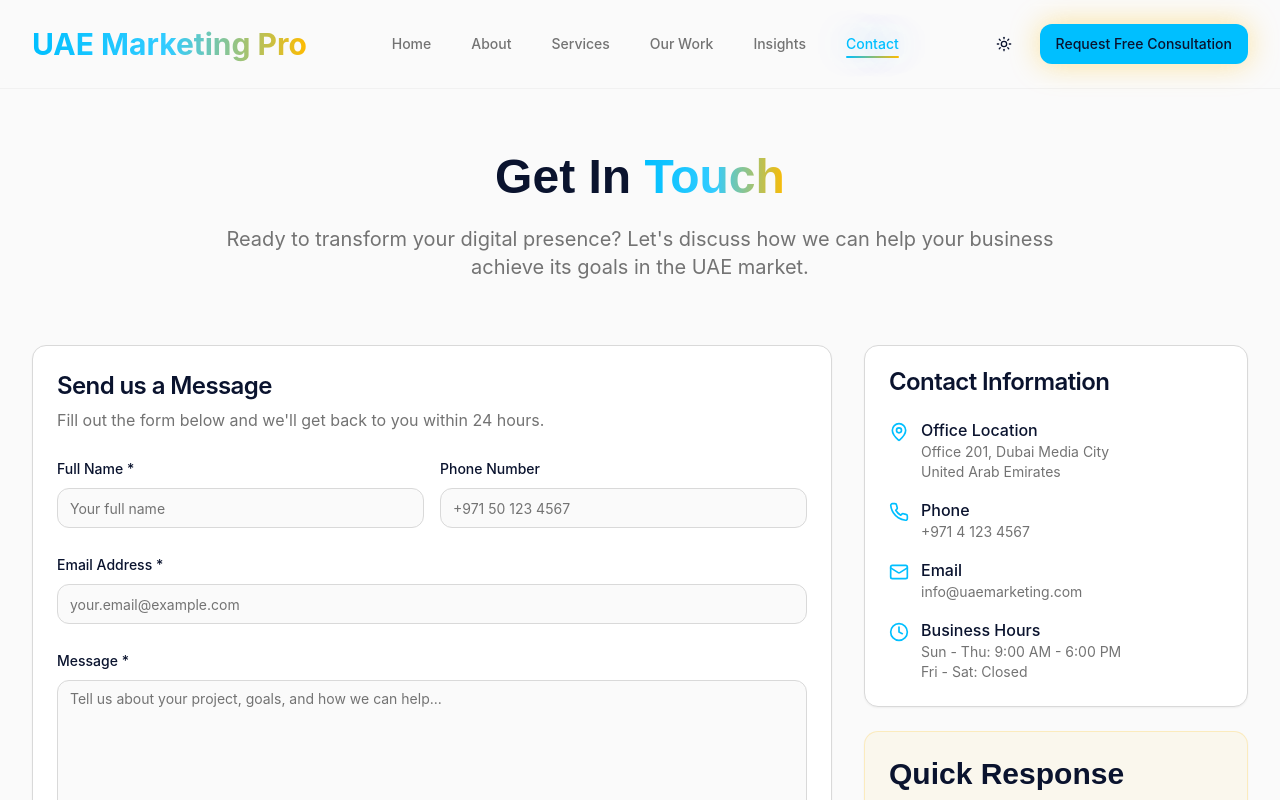
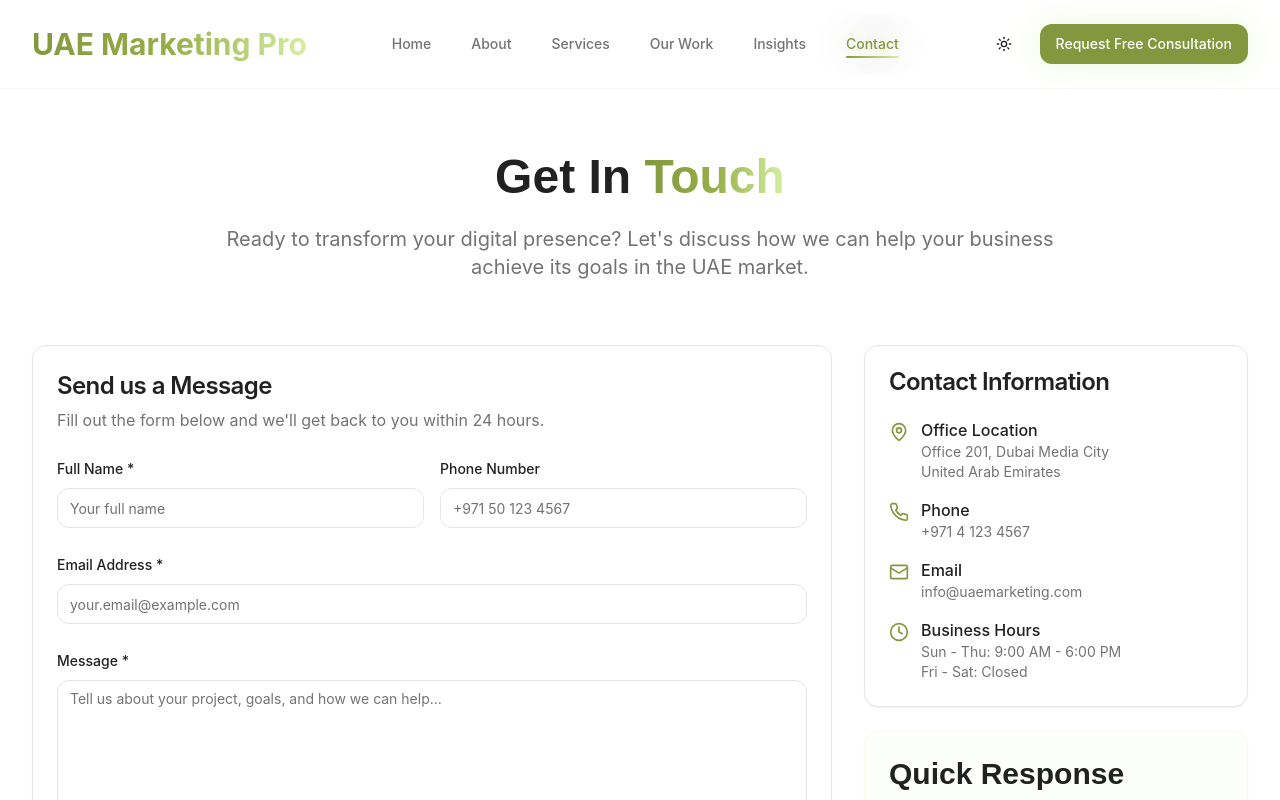
Before and after one commit to webspires-eng/uae-digital-builder, a React (Vite) app: page /contact in a window 1280 px wide. Shown: the top 800 px of the page. Built offline with nearby package versions, Linux system fonts and the light colour scheme; the HTML template or start-up script is replaced by a standard one.

Commit message:
Apply new color palette

```diff
--- a/src/index.css
+++ b/src/index.css
@@ -2,108 +2,108 @@
 @tailwind components;
 @tailwind utilities;
 
-/* Premium Digital Marketing Agency - Tech Luxury Theme */
+/* Premium Digital Marketing Agency - Thrive Agency Theme */
 @import url('https://fonts.googleapis.com/css2?family=Inter:wght@300;400;500;600;700;800;900&family=Poppins:wght@300;400;500;600;700;800;900&display=swap');
 
 @layer base {
   :root {
-    --background: 0 0% 98%;
-    --foreground: 225 63% 11%;
+    --background: 0 0% 100%;
+    --foreground: 0 0% 13%;
 
     --card: 0 0% 100%;
-    --card-foreground: 225 63% 11%;
+    --card-foreground: 0 0% 13%;
 
     --popover: 0 0% 100%;
-    --popover-foreground: 225 63% 11%;
+    --popover-foreground: 0 0% 13%;
 
-    --primary: 195 100% 50%;
-    --primary-foreground: 225 63% 11%;
-    --primary-hover: 195 100% 45%;
-    --primary-glow: 195 100% 60%;
+    --primary: 74 42% 42%;
+    --primary-foreground: 0 0% 100%;
+    --primary-hover: 74 42% 38%;
+    --primary-glow: 74 42% 48%;
 
-    --secondary: 218 46% 20%;
-    --secondary-foreground: 0 0% 90%;
+    --secondary: 80 70% 79%;
+    --secondary-foreground: 0 0% 13%;
 
-    --muted: 0 0% 90%;
+    --muted: 0 0% 96%;
     --muted-foreground: 0 0% 45%;
 
-    --accent: 44 100% 50%;
-    --accent-foreground: 225 63% 11%;
-    --accent-hover: 44 100% 45%;
-    --accent-glow: 44 100% 60%;
+    --accent: 80 70% 79%;
+    --accent-foreground: 0 0% 13%;
+    --accent-hover: 80 70% 75%;
+    --accent-glow: 80 70% 85%;
 
     --destructive: 0 84% 60%;
-    --destructive-foreground: 0 0% 98%;
+    --destructive-foreground: 0 0% 100%;
 
-    --border: 0 0% 85%;
-    --input: 0 0% 85%;
-    --ring: 195 100% 50%;
+    --border: 0 0% 90%;
+    --input: 0 0% 90%;
+    --ring: 74 42% 42%;
 
-    --gradient-primary: linear-gradient(135deg, hsl(195 100% 50%), hsl(195 100% 45%));
-    --gradient-hero: linear-gradient(135deg, hsl(225 63% 11%) 0%, hsl(218 46% 20%) 100%);
-    --gradient-accent: linear-gradient(135deg, hsl(44 100% 50%) 0%, hsl(44 100% 60%) 100%);
+    --gradient-primary: linear-gradient(135deg, hsl(74 42% 42%), hsl(74 42% 38%));
+    --gradient-hero: linear-gradient(135deg, hsl(74 42% 42%) 0%, hsl(80 70% 79%) 100%);
+    --gradient-accent: linear-gradient(135deg, hsl(80 70% 79%) 0%, hsl(80 70% 85%) 100%);
     --gradient-card: linear-gradient(145deg, hsl(0 0% 100%) 0%, hsl(0 0% 98%) 100%);
-    --gradient-glow: radial-gradient(ellipse at center, hsl(195 100% 50% / 0.08) 0%, transparent 70%);
+    --gradient-glow: radial-gradient(ellipse at center, hsl(74 42% 42% / 0.08) 0%, transparent 70%);
 
     --radius: 0.875rem;
 
-    --sidebar-background: 0 0% 98%;
-    --sidebar-foreground: 225 63% 11%;
-    --sidebar-primary: 195 100% 50%;
-    --sidebar-primary-foreground: 225 63% 11%;
-    --sidebar-accent: 0 0% 95%;
-    --sidebar-accent-foreground: 225 63% 11%;
-    --sidebar-border: 0 0% 85%;
-    --sidebar-ring: 195 100% 50%;
+    --sidebar-background: 0 0% 100%;
+    --sidebar-foreground: 0 0% 13%;
+    --sidebar-primary: 74 42% 42%;
+    --sidebar-primary-foreground: 0 0% 100%;
+    --sidebar-accent: 0 0% 96%;
+    --sidebar-accent-foreground: 0 0% 13%;
+    --sidebar-border: 0 0% 90%;
+    --sidebar-ring: 74 42% 42%;
   }
 
   .dark {
-    --background: 225 63% 11%;
-    --foreground: 0 0% 90%;
+    --background: 0 0% 13%;
+    --foreground: 0 0% 96%;
 
-    --card: 218 46% 20%;
-    --card-foreground: 0 0% 90%;
+    --card: 74 42% 18%;
+    --card-foreground: 0 0% 96%;
 
-    --popover: 225 63% 11%;
-    --popover-foreground: 0 0% 90%;
+    --popover: 0 0% 13%;
+    --popover-foreground: 0 0% 96%;
 
-    --primary: 195 100% 50%;
-    --primary-foreground: 225 63% 11%;
-    --primary-hover: 195 100% 45%;
-    --primary-glow: 195 100% 60%;
+    --primary: 74 42% 48%;
+    --primary-foreground: 0 0% 13%;
+    --primary-hover: 74 42% 52%;
+    --primary-glow: 74 42% 55%;
 
-    --secondary: 218 46% 25%;
-    --secondary-foreground: 0 0% 90%;
+    --secondary: 74 42% 25%;
+    --secondary-foreground: 0 0% 96%;
 
-    --muted: 225 63% 15%;
+    --muted: 0 0% 18%;
     --muted-foreground: 0 0% 70%;
 
-    --accent: 44 100% 50%;
-    --accent-foreground: 225 63% 11%;
-    --accent-hover: 44 100% 45%;
-    --accent-glow: 44 100% 60%;
+    --accent: 80 70% 65%;
+    --accent-foreground: 0 0% 13%;
+    --accent-hover: 80 70% 70%;
+    --accent-glow: 80 70% 75%;
 
-    --destructive: 0 62% 30%;
-    --destructive-foreground: 0 0% 90%;
+    --destructive: 0 62% 40%;
+    --destructive-foreground: 0 0% 96%;
 
-    --border: 225 63% 18%;
-    --input: 225 63% 15%;
-    --ring: 195 100% 50%;
+    --border: 0 0% 25%;
+    --input: 0 0% 20%;
+    --ring: 74 42% 48%;
 
-    --gradient-primary: linear-gradient(135deg, hsl(195 100% 50%), hsl(195 100% 45%));
-    --gradient-hero: linear-gradient(135deg, hsl(225 63% 11%) 0%, hsl(218 46% 20%) 100%);
-    --gradient-accent: linear-gradient(135deg, hsl(44 100% 50%) 0%, hsl(44 100% 60%) 100%);
-    --gradient-card: linear-gradient(145deg, hsl(218 46% 20%) 0%, hsl(218 46% 25%) 100%);
-    --gradient-glow: radial-gradient(ellipse at center, hsl(195 100% 50% / 0.15) 0%, transparent 70%);
+    --gradient-primary: linear-gradient(135deg, hsl(74 42% 48%), hsl(74 42% 52%));
+    --gradient-hero: linear-gradient(135deg, hsl(0 0% 13%) 0%, hsl(74 42% 18%) 100%);
+    --gradient-accent: linear-gradient(135deg, hsl(80 70% 65%) 0%, hsl(80 70% 75%) 100%);
+    --gradient-card: linear-gradient(145deg, hsl(74 42% 18%) 0%, hsl(74 42% 22%) 100%);
+    --gradient-glow: radial-gradient(ellipse at center, hsl(74 42% 48% / 0.15) 0%, transparent 70%);
 
-    --sidebar-background: 225 63% 11%;
-    --sidebar-foreground: 0 0% 90%;
-    --sidebar-primary: 195 100% 50%;
-    --sidebar-primary-foreground: 225 63% 11%;
-    --sidebar-accent: 218 46% 20%;
-    --sidebar-accent-foreground: 0 0% 90%;
-    --sidebar-border: 225 63% 18%;
-    --sidebar-ring: 195 100% 50%;
+    --sidebar-background: 0 0% 13%;
+    --sidebar-foreground: 0 0% 96%;
+    --sidebar-primary: 74 42% 48%;
+    --sidebar-primary-foreground: 0 0% 13%;
+    --sidebar-accent: 74 42% 18%;
+    --sidebar-accent-foreground: 0 0% 96%;
+    --sidebar-border: 0 0% 25%;
+    --sidebar-ring: 74 42% 48%;
   }
 
   * {
```
